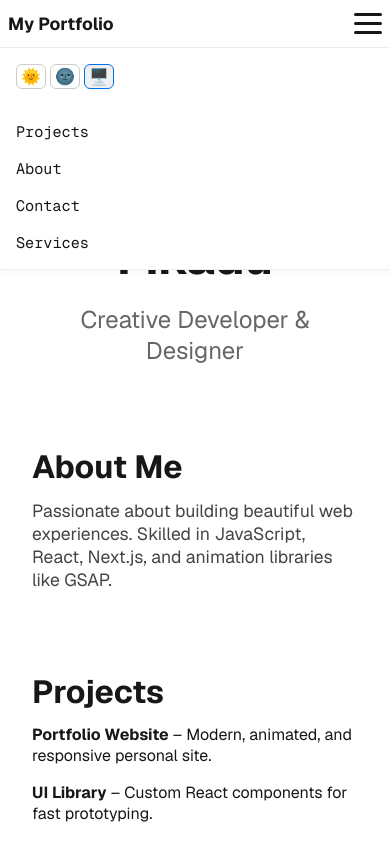
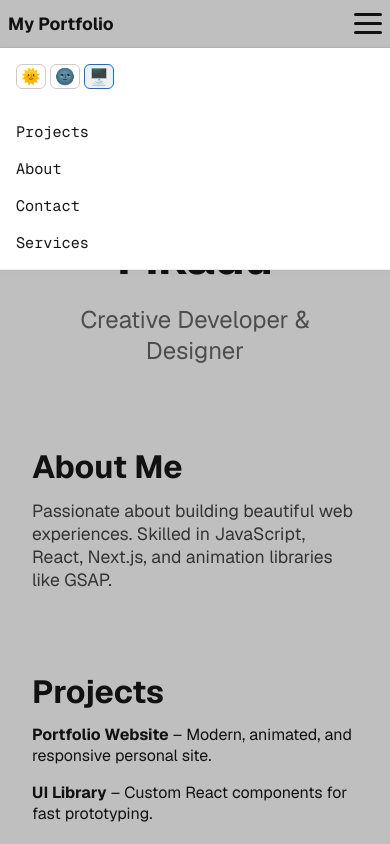
Before and after one commit to berki6/berki6.github.io, a Next.js app: page / in a window 390 px wide. Both pictures are taken after a click on the button "Toggle menu". Shown: the top 844 px of the page. Built offline with nearby package versions, Linux system fonts and the light colour scheme.

Commit message:
feat: add mobile menu overlay for improved navigation experience

```diff
--- a/src/app/layout.js
+++ b/src/app/layout.js
@@ -78,6 +78,14 @@ export default function RootLayout({ children }) {
     <html lang="en">
       <body className={`${geistSans.variable} ${geistMono.variable}`}>
         <HydrationWrapper>
+          {/* Overlay for mobile menu */}
+          {menuOpen && (
+            <div
+              className="menu-overlay"
+              onClick={() => setMenuOpen(false)}
+              aria-label="Close menu"
+            />
+          )}
           <nav className="navbar">
             <div className="navbar-brand">
               <a href="/">My Portfolio</a>
@@ -295,6 +303,15 @@ export default function RootLayout({ children }) {
             transition: 0.3s;
           }
           @media (max-width: 768px) {
+            .menu-overlay {
+              position: fixed;
+              top: 0;
+              left: 0;
+              width: 100vw;
+              height: 100vh;
+              background: rgba(0, 0, 0, 0.25);
+              z-index: 99;
+            }
             .nav-links {
               display: none;
               position: absolute;
```
